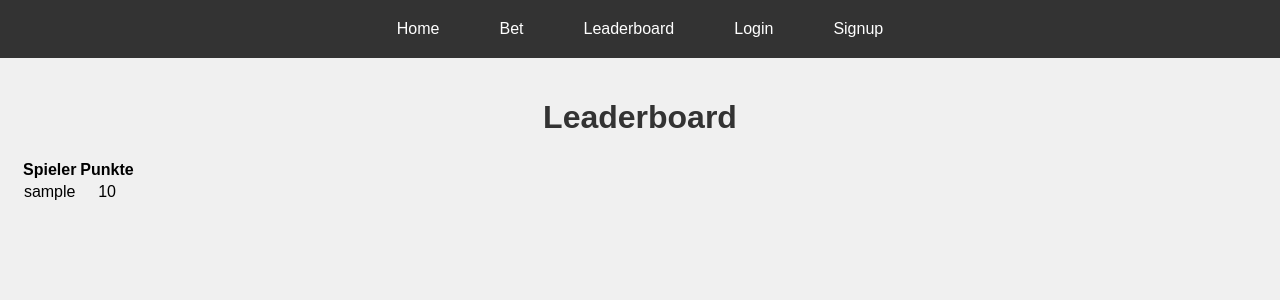
After one commit to NikifFleser/FlaskWebTest, a Flask app: page /leaderboard in a window 1280 px wide. The commit adds this page. Shown: the top 300 px of the page. Run offline with Flask 3, Linux system fonts and the light colour scheme; tables that the repository leaves empty hold one stand-in row (values such as "Sample post"); some libraries are stand-ins or nearby versions.

Commit message:
first version of leaderboard
There is no score system yet and no way to check bets against match result. A user gets a random score because I wanted to see if it sorts correctly.

```diff
--- a/app.py
+++ b/app.py
@@ -67,6 +67,12 @@ def update_bet():
         return jsonify({'status': 'success', 'match_id': match_id, 'team': team, 'goals': goals})
     return jsonify({'status': 'failure'})
 
+@app.route("/leaderboard")
+def leaderboard():
+    db = get_db(DATABASE)
+    users = db.execute("SELECT username, score FROM users ORDER BY score DESC").fetchall()
+    return render_template("leaderboard.html", users=users)
+
 # Close the database connection at ?request? end
 @app.teardown_appcontext
 def close_db_connection(exception):
--- a/db.py
+++ b/db.py
@@ -54,3 +54,6 @@ def update_bet_in_db(db_file, match_id, team, goals, user_id):
         db.commit()
         return True
     return False
+
+def update_user_score(db_file, user_id):
+    return None
--- a/schema.sql
+++ b/schema.sql
@@ -1,7 +1,8 @@
 CREATE TABLE IF NOT EXISTS users (
     id INTEGER PRIMARY KEY AUTOINCREMENT,
     username TEXT NOT NULL,
-    password TEXT NOT NULL
+    password TEXT NOT NULL,
+    score INTEGER NOT NULL
 );
 
 CREATE TABLE IF NOT EXISTS matches (
--- a/templates/base.html
+++ b/templates/base.html
@@ -14,6 +14,7 @@
             <ul class="navbar-list">
                 <li class="navbar-item"><a href="/">Home</a></li>
                 <li class="navbar-item"><a href="/bet_route">Bet</a></li>
+                <li class="navbar-item"><a href="/leaderboard">Leaderboard</a></li>
                 {% if username %}
                 <li class="navbar-item"><a href="/logout">Logout</a></li>
                     {% if username == "admin" %}
--- /dev/null
+++ b/templates/leaderboard.html
@@ -0,0 +1,23 @@
+{% extends 'base.html' %}
+
+{% block title %}
+Leaderboard
+{% endblock %}
+
+{% block content %}
+<body>
+    <h1>Leaderboard</h1>
+    <table>
+        <tr>
+            <th>Spieler</th>
+            <th>Punkte</th>
+        </tr>
+        {% for user in users %}
+            <tr>
+                <td>{{ user[0] }}</td>
+                <td>{{ user[1] }}</td>
+            </tr>
+        {% endfor %}
+    </table>
+</body>
+{% endblock %}
```
Also changed, not shown: auth.py (+5 -2 lines), 1 other file.
